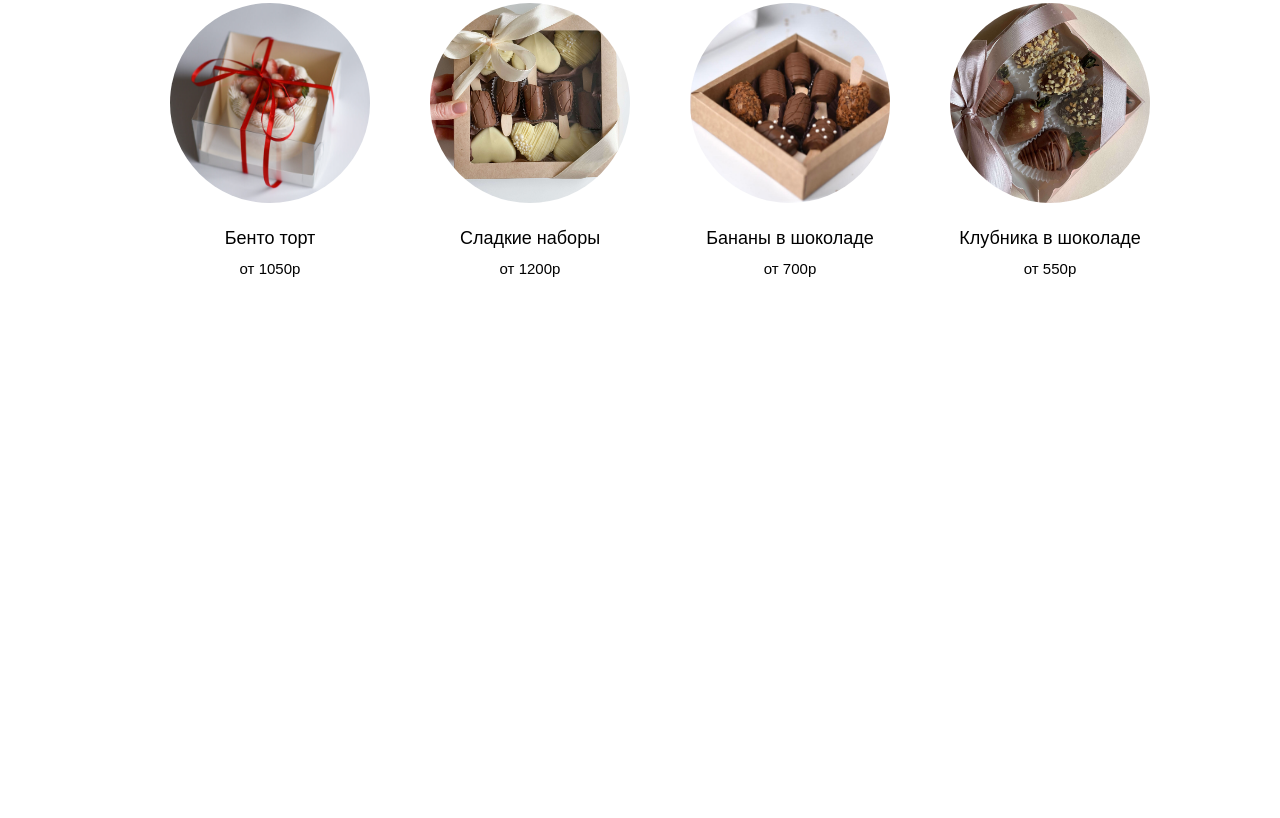
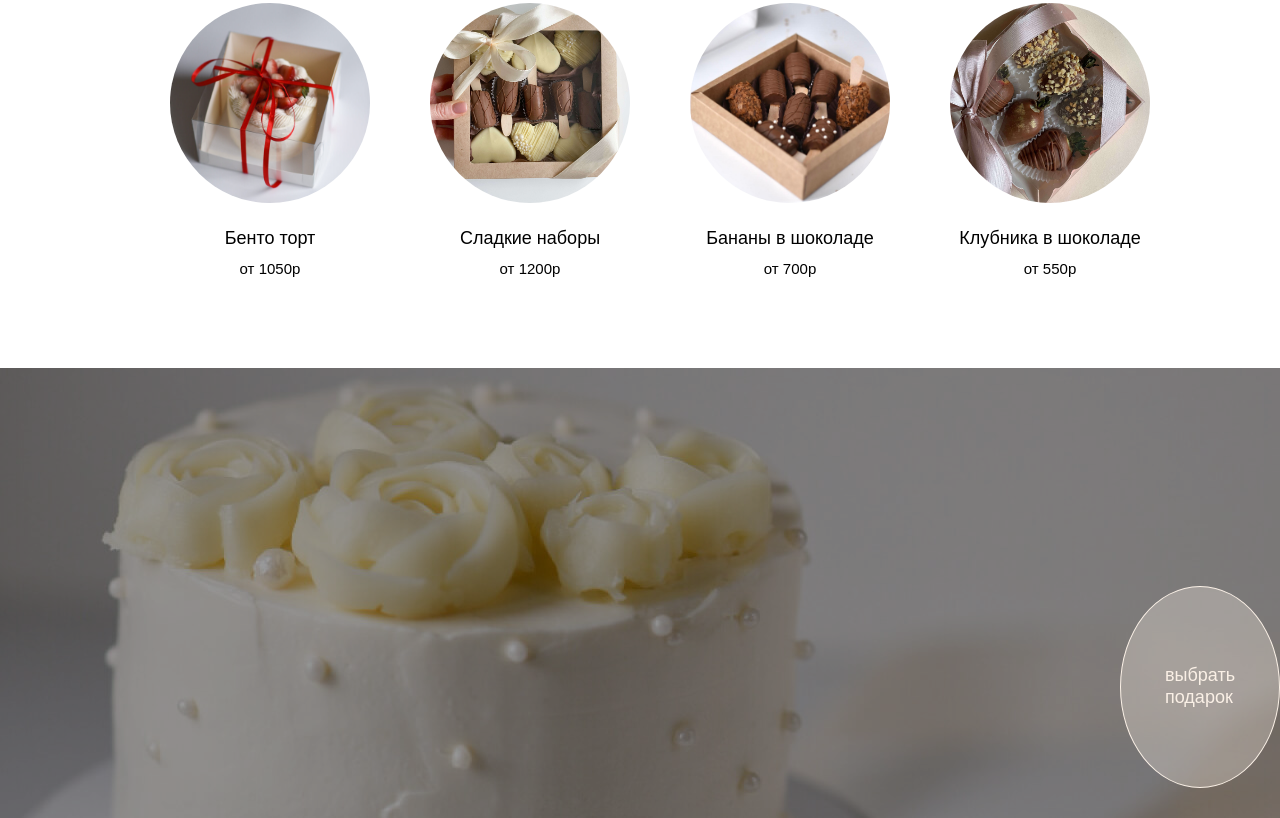
Before and after one commit to MariaMantusova/PROtort, a React app in the folder protort/: page / in a window 1280 px wide. Shown: the part 923-1741 px from the top of the page. Before the commit the page ends 1291 px from the top, so only its background shows below. Built offline with nearby package versions, Linux system fonts and the light colour scheme.

Commit message:
feat: add cake block

```diff
--- /dev/null
+++ b/protort/src/components/CakeBlock/CakeBlock.css
@@ -0,0 +1,22 @@
+.cake-block {
+    background-image: url("../../images/cake-block.jpg");
+    background-position: center;
+    background-repeat: no-repeat;
+    background-size: cover;
+    display: flex;
+    padding-top: 90px;
+    position: relative;
+    z-index: 0;
+}
+
+.cake-block::before {
+    content: "";
+    transition: background-color 0.5s ease;
+    position: absolute;
+    top: 0;
+    right: 0;
+    left: 0;
+    bottom: 0;
+    background-color: rgba(0, 0, 0, 0.4);
+    z-index: -1;
+}
--- /dev/null
+++ b/protort/src/components/CakeBlock/CakeBlock.js
@@ -0,0 +1,13 @@
+import React from "react";
+import "./CakeBlock.css";
+import MainButton from "../MainButton/MainButton";
+
+function CakeBlock() {
+    return (
+        <section className="cake-block">
+            <MainButton/>
+        </section>
+    );
+}
+
+export default CakeBlock;
--- a/protort/src/components/ImageBlock/ImageBlock.css
+++ b/protort/src/components/ImageBlock/ImageBlock.css
@@ -39,25 +39,3 @@
     color: #FAF0E6;
     margin-left: 1000px;
 }
-
-.image-block__button {
-    margin-bottom: 30px;
-    height: 200px;
-    width: 200px;
-    border-radius: 50%;
-    background-color: rgba(250,240,230, .3);
-    border: 1px solid #FAF0E6;
-    display: flex;
-    justify-content: center;
-    align-items: center;
-    text-decoration: none;
-    margin-top: 128px;
-    margin-left: 1120px;
-}
-
-.image-block__button-text {
-    margin: 0;
-    color: #FAF0E6;
-    font-size: 18px;
-    max-width: 70px;
-}
--- a/protort/src/components/ImageBlock/ImageBlock.js
+++ b/protort/src/components/ImageBlock/ImageBlock.js
@@ -1,15 +1,13 @@
 import React from "react";
 import "./ImageBlock.css";
-import {Link} from "react-router-dom";
+import MainButton from "../MainButton/MainButton";
 
 function ImageBlock() {
     return(
         <section className="image-block">
             <h1 className="image-block__title">Вкусные подарки в Донецке и Макеевке</h1>
             <p className="image-block__subtitle">для себя и родных</p>
-            <Link to="/catalog" className="image-block__button">
-                <p  className="image-block__button-text">выбрать подарок</p>
-            </Link>
+            <MainButton/>
         </section>
     )
 }
--- a/protort/src/components/Main/Main.js
+++ b/protort/src/components/Main/Main.js
@@ -3,6 +3,7 @@ import Header from "../Header/Header";
 import ScrollingLine from "../ScrollingLine/ScrollingLine";
 import ImageBlock from "../ImageBlock/ImageBlock";
 import CatalogBlock from "../CatalogBlock/CatalogBlock";
+import CakeBlock from "../CakeBlock/CakeBlock";
 
 function Main(props) {
     return (
@@ -11,6 +12,7 @@ function Main(props) {
             <Header/>
             <ImageBlock/>
             <CatalogBlock catalogArray={props.catalogBlockArray}/>
+            <CakeBlock/>
         </>
     );
 }
--- /dev/null
+++ b/protort/src/components/MainButton/MainButton.css
@@ -0,0 +1,21 @@
+.image-block__button {
+    margin-bottom: 30px;
+    height: 200px;
+    width: 200px;
+    border-radius: 50%;
+    background-color: rgba(250,240,230, .3);
+    border: 1px solid #FAF0E6;
+    display: flex;
+    justify-content: center;
+    align-items: center;
+    text-decoration: none;
+    margin-top: 128px;
+    margin-left: 1120px;
+}
+
+.image-block__button-text {
+    margin: 0;
+    color: #FAF0E6;
+    font-size: 18px;
+    max-width: 70px;
+}
--- /dev/null
+++ b/protort/src/components/MainButton/MainButton.js
@@ -0,0 +1,13 @@
+import React from "react";
+import "./MainButton.css";
+import {Link} from "react-router-dom";
+
+function MainButton() {
+    return (
+        <Link to="/catalog" className="image-block__button">
+            <p  className="image-block__button-text">выбрать подарок</p>
+        </Link>
+    );
+}
+
+export default MainButton;
```
